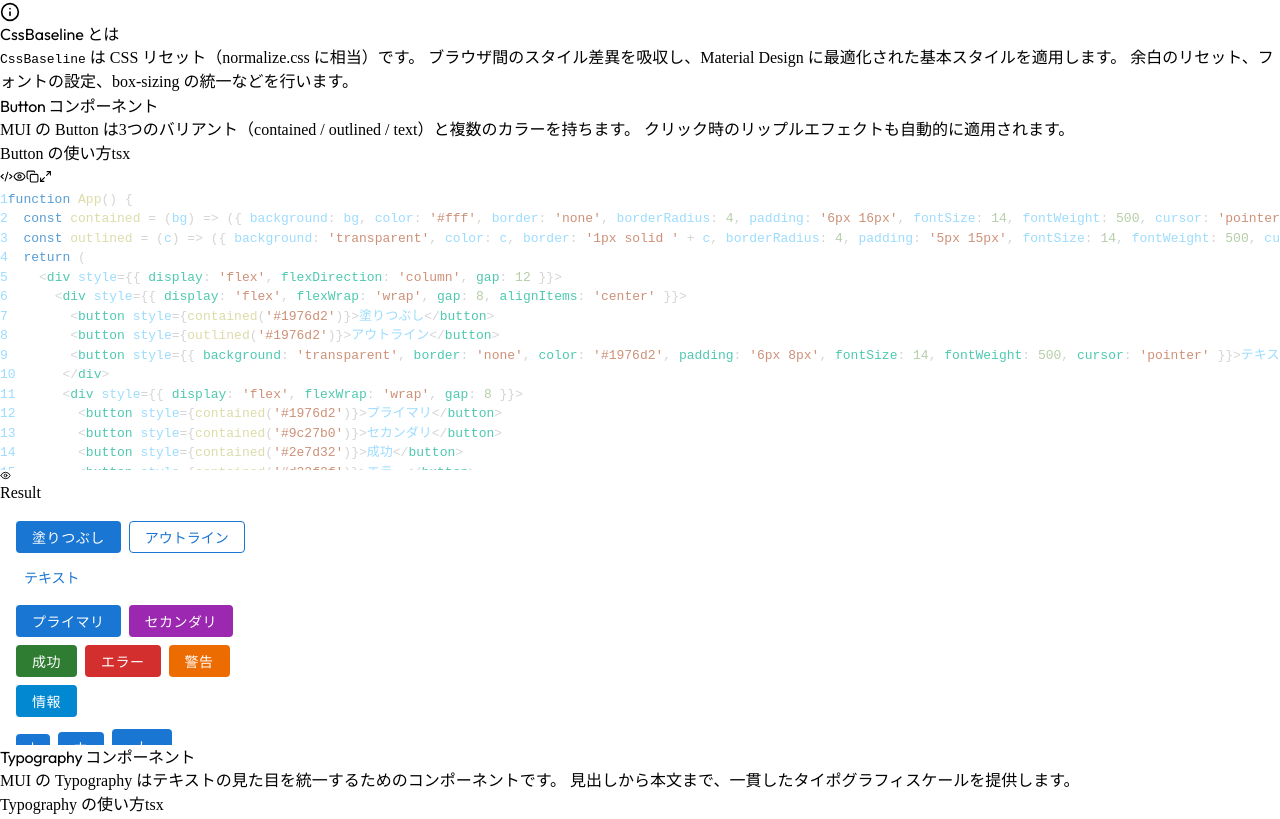
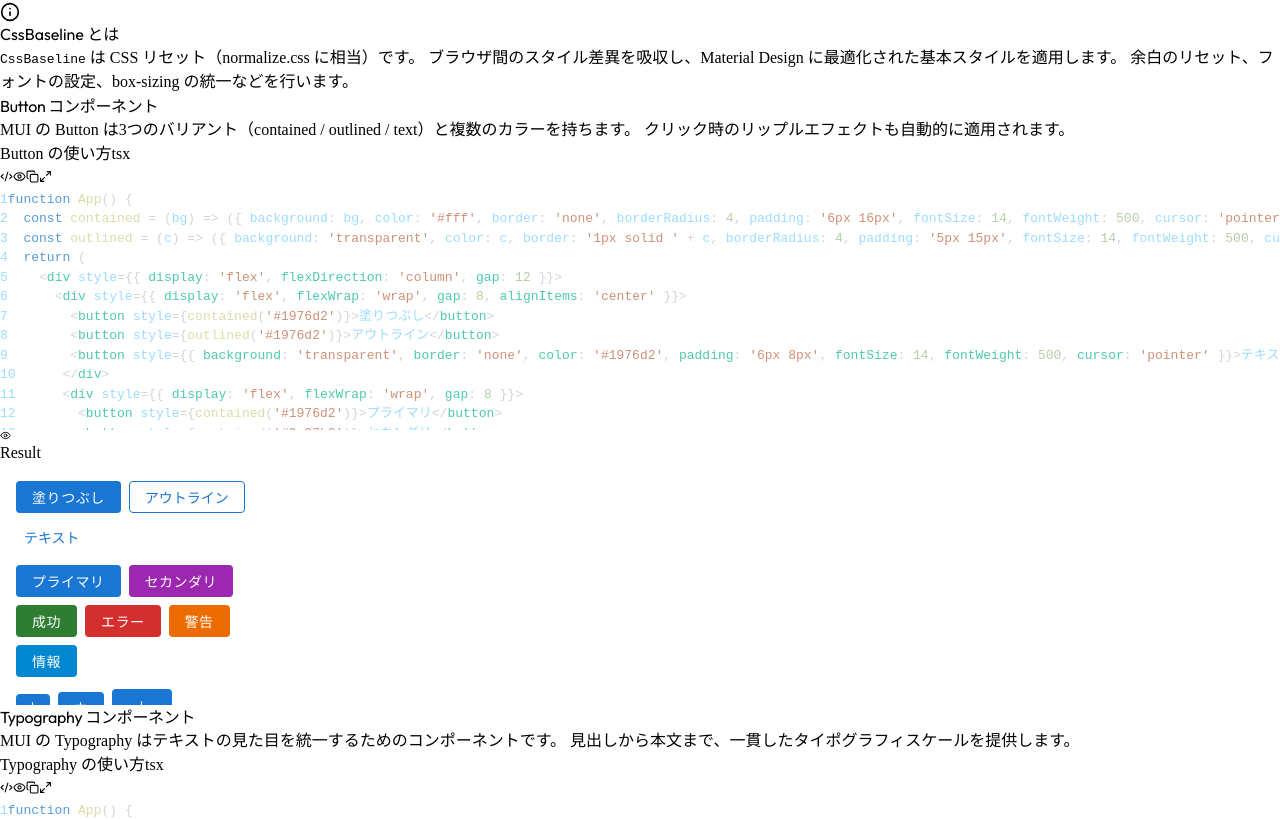
Before and after one commit to BoxPistols/react-manual, a React (Vite) app in the folder client/: page /mui/intro in a window 1280 px wide. Shown: the part 2955-3774 px from the top of the page. Built offline with nearby package versions, Linux system fonts and the light colour scheme.

Commit message:
CodePreview: 拡大をダイアログ化 + デフォルト高さ拡大
拡大ボタンでフルスクリーンではなくダイアログ(90vh)で表示。
横50/50分割を拡大時も維持。デフォルト高さを200→320pxに変更。

```diff
--- a/client/src/components/CodePreview.tsx
+++ b/client/src/components/CodePreview.tsx
@@ -82,7 +82,7 @@
   language = 'tsx',
   title,
   css = '',
-  previewHeight = 200,
+  previewHeight = 320,
   showLineNumbers = true,
   layout = 'horizontal',
 }: CodePreviewProps) {
@@ -119,15 +119,9 @@
   const prismLanguage = resolveLanguage(language);
   const canPreview = language === 'tsx' || language === 'jsx';
 
-  const containerClass = isFullscreen
-    ? 'fixed inset-0 z-50 bg-background flex flex-col'
-    : 'rounded-xl overflow-hidden border border-border my-6';
+  const isHorizontal = layout === 'horizontal';
 
-  const isHorizontal = layout === 'horizontal' && !isFullscreen;
-
-  return (
-    <div className={containerClass}>
-      {/* ヘッダー */}
+  const headerBar = (
     <div className="flex items-center justify-between px-4 py-2 bg-[#181825] border-b border-[#313244]">
       <div className="flex items-center gap-2">
         <div className="flex items-center gap-1.5">
@@ -179,18 +173,14 @@
         )}
       </div>
     </div>
+  );
 
-      {/* メインエリア */}
-      <div className={`flex ${isFullscreen ? 'flex-1' : ''} ${
-        isHorizontal && viewMode === 'both' ? 'flex-col lg:flex-row' : 'flex-col'
-      }`}>
-        {/* コード */}
-        {viewMode !== 'preview' && (
-          <div className={`${viewMode === 'both' && isHorizontal ? 'lg:w-1/2' : 'w-full'} ${isFullscreen ? 'flex-1 overflow-auto' : ''}`}>
+  const codePanel = viewMode !== 'preview' ? (
+    <div className={`${viewMode === 'both' && isHorizontal ? (isFullscreen ? 'w-1/2' : 'lg:w-1/2') : 'w-full'} overflow-auto`}>
       <Highlight theme={themes.vsDark} code={code.trim()} language={prismLanguage}>
         {({ tokens, getLineProps, getTokenProps }) => (
-                <div className="overflow-x-auto bg-[#1e1e2e]">
-                  <pre className="p-4 font-mono text-[13px] leading-relaxed m-0" style={!isFullscreen && canPreview ? { maxHeight: previewHeight + 40, overflow: 'auto' } : undefined}>
+          <div className="overflow-x-auto bg-[#1e1e2e] h-full">
+            <pre className="p-4 font-mono text-[13px] leading-relaxed m-0" style={!isFullscreen && canPreview ? { maxHeight: previewHeight, overflow: 'auto' } : undefined}>
               {tokens.map((line, i) => {
                 const lineProps = getLineProps({ line, key: i });
                 return (
@@ -213,26 +203,57 @@
         )}
       </Highlight>
     </div>
-        )}
+  ) : null;
 
-        {/* プレビュー */}
-        {canPreview && viewMode !== 'code' && (
-          <div className={`${viewMode === 'both' && isHorizontal ? 'lg:w-1/2 lg:border-l' : 'border-t'} border-[#313244] ${isFullscreen ? 'flex-1' : ''}`}>
-            <div className="flex items-center gap-1.5 px-3 py-1.5 bg-[#f8fafc] dark:bg-[#1e1e2e] border-b border-border dark:border-[#313244]">
+  const previewPanel = canPreview && viewMode !== 'code' ? (
+    <div className={`${viewMode === 'both' && isHorizontal ? (isFullscreen ? 'w-1/2 border-l' : 'lg:w-1/2 lg:border-l border-t lg:border-t-0') : 'border-t'} border-[#313244] flex flex-col`}>
+      <div className="flex items-center gap-1.5 px-3 py-1.5 bg-[#f8fafc] dark:bg-[#1e1e2e] border-b border-border dark:border-[#313244] shrink-0">
         <Eye size={11} className="text-muted-foreground" />
         <span className="text-[10px] font-medium text-muted-foreground uppercase tracking-wider">Result</span>
       </div>
-            <div className="bg-white" style={!isFullscreen ? { height: previewHeight } : { flex: 1 }}>
+      <div className="bg-white flex-1" style={!isFullscreen ? { height: previewHeight } : undefined}>
         <iframe
           src={blobUrl}
           title="プレビュー"
           className="w-full h-full border-0"
-                style={{ minHeight: previewHeight }}
+          style={{ minHeight: isFullscreen ? undefined : previewHeight }}
         />
       </div>
     </div>
-        )}
+  ) : null;
+
+  const mainContent = (
+    <div className={`flex ${isFullscreen ? 'flex-1 min-h-0' : ''} ${
+      isHorizontal && viewMode === 'both'
+        ? (isFullscreen ? 'flex-row' : 'flex-col lg:flex-row')
+        : 'flex-col'
+    }`}>
+      {codePanel}
+      {previewPanel}
+    </div>
+  );
+
+  return (
+    <>
+      {/* 通常表示 */}
+      <div className="rounded-xl overflow-hidden border border-border my-6">
+        {headerBar}
+        {!isFullscreen && mainContent}
+      </div>
+
+      {/* ダイアログ（拡大時） */}
+      {isFullscreen && (
+        <div className="fixed inset-0 z-50 flex items-center justify-center p-4 md:p-8" onClick={() => setIsFullscreen(false)}>
+          <div className="absolute inset-0 bg-black/60 backdrop-blur-sm" />
+          <div
+            className="relative w-full max-w-7xl h-[90vh] rounded-xl overflow-hidden border border-[#313244] bg-[#1e1e2e] flex flex-col shadow-2xl"
+            onClick={(e) => e.stopPropagation()}
+          >
+            {headerBar}
+            {mainContent}
           </div>
         </div>
+      )}
+    </>
   );
 }
```
Lines whose indentation alone changed are shown as unchanged.
